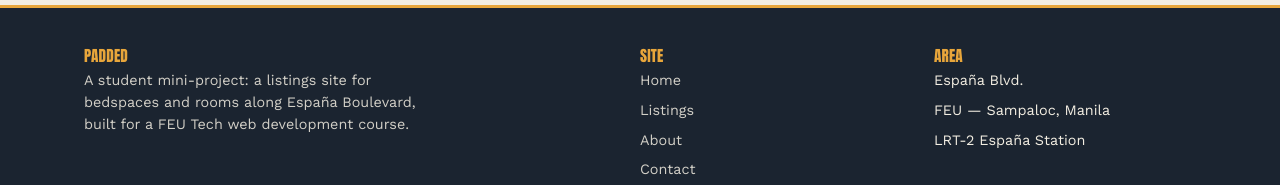
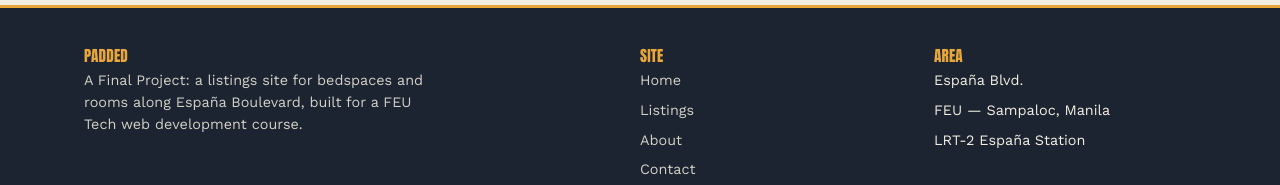
Before and after one commit to Pyelvy/padded-feu, a plain HTML site: page index.html in a window 1280 px wide. Shown: the part 2865-3050 px from the top of the page. Drawn offline with nearby package versions, Linux system fonts and the light colour scheme.

Commit message:
Update index.html

```diff
--- a/index.html
+++ b/index.html
@@ -158,7 +158,7 @@
       <div class="footer-grid">
         <div>
           <h4>Padded</h4>
-          <p style="max-width:38ch;opacity:.85;font-size:.9rem;">A student mini-project: a listings site for bedspaces and rooms along España Boulevard, built for a FEU Tech web development course.</p>
+          <p style="max-width:38ch;opacity:.85;font-size:.9rem;">A Final Project: a listings site for bedspaces and rooms along España Boulevard, built for a FEU Tech web development course.</p>
         </div>
         <div>
           <h4>Site</h4>
```
